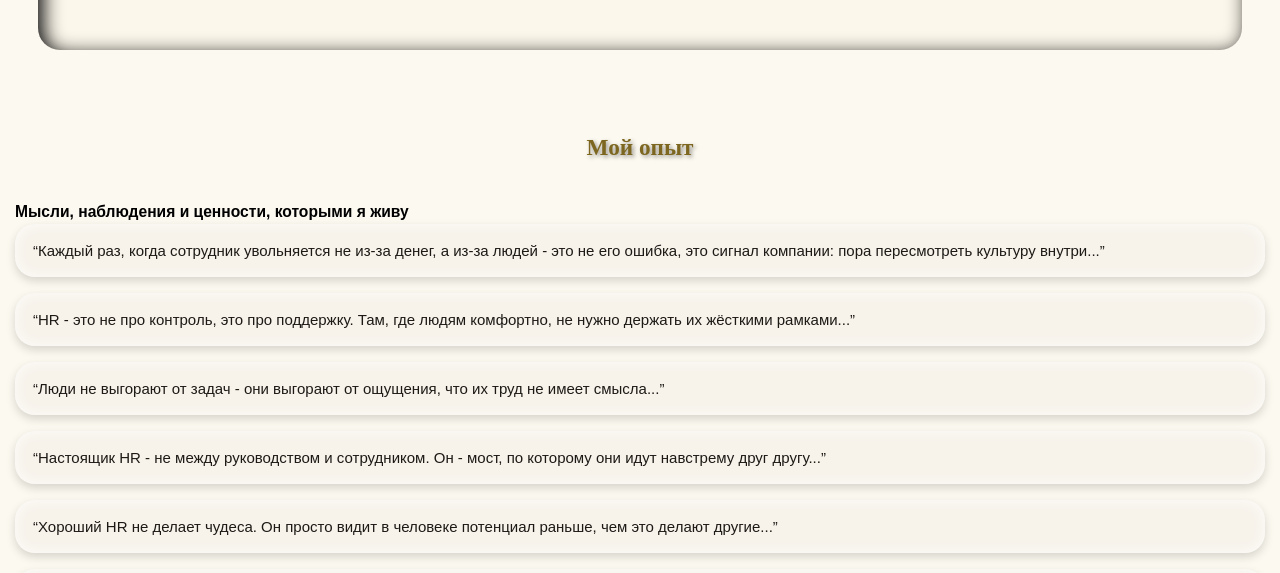
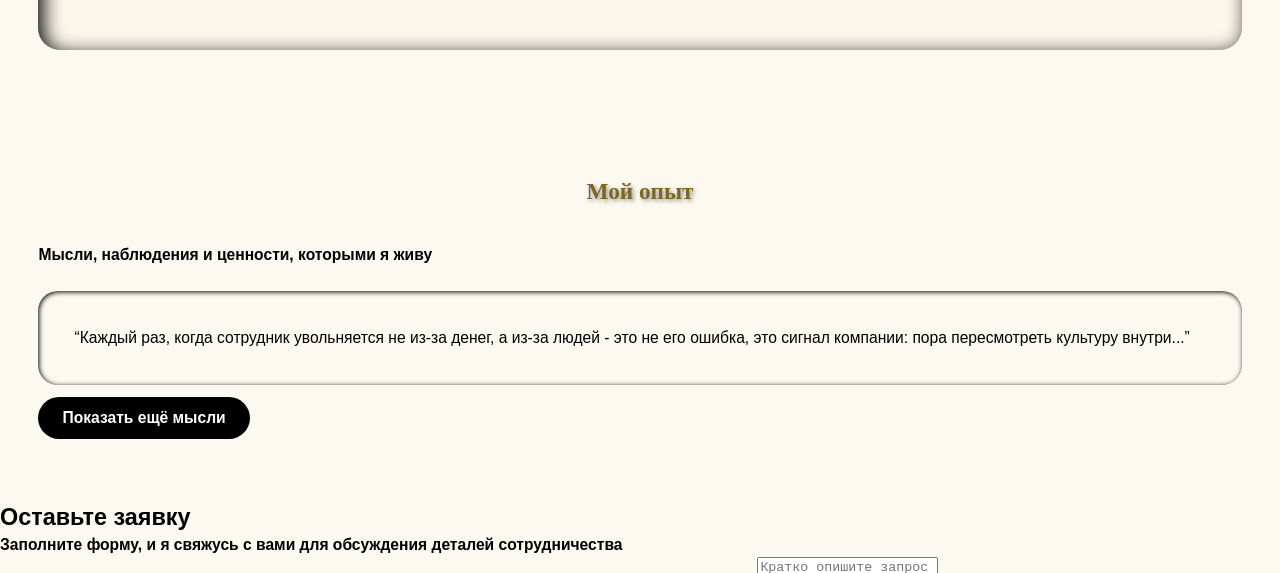
Before and after one commit to Foxiras/HR-manager, a plain HTML site: page index.html in a window 1280 px wide. Shown: the part 9170-9743 px from the top of the page. Drawn offline with Linux system fonts and the light colour scheme.

Commit message:
New_kod_v4

```diff
--- a/index.html
+++ b/index.html
@@ -454,6 +454,7 @@
           - это не его ошибка, это сигнал компании: пора пересмотреть культуру
           внутри...”
         </blockquote>
+        <div class="experience__more">
         <blockquote class="experience-container__card experience-card__2">
           “HR - это не про контроль, это про поддержку. Там, где людям
           комфортно, не нужно держать их жёсткими рамками...”
@@ -476,7 +477,11 @@
         <blockquote class="experience-container__card experience-card__7">
           “Моя мысля...”
         </blockquote>
+        </div>
       </div>
+      <button class="experience__toggle" type="button">
+    Показать ещё мысли
+  </button>
     </section>
 
     <!-- CONTACT FORM Оставить заявку-->
@@ -681,5 +686,20 @@ if (aboutSection && aboutToggle) {
 }
 </script>
 
+<script>
+  const experienceSection = document.querySelector('.experience');
+  const toggleBtn = document.querySelector('.experience__toggle');
+
+  if (experienceSection && toggleBtn) {
+    toggleBtn.addEventListener('click', () => {
+      const opened = experienceSection.classList.toggle('experience--open');
+      toggleBtn.textContent = opened
+        ? 'Скрыть мысли'
+        : 'Показать ещё мысли';
+    });
+  }
+</script>
+
+
 
 </html>
--- a/styles/style.css
+++ b/styles/style.css
@@ -628,41 +628,43 @@ html { scroll-behavior: smooth; }
 
 
 
-
-/* Блок "Мой опыт" — мобилка */
 .experience {
-  padding: 20px 15px;
+  padding: 5% 3%;
 }
 
-/* Контейнер с карточками */
 .experience-container {
   display: flex;
   flex-direction: column;
-  gap: 16px;
 }
 
-/* Карточка-цитата */
+/* карточки */
 .experience-container__card {
-  margin: 0;
-  padding: 16px 18px;
-  background: #f7f3eb;
+  padding: 3%;
   border-radius: 20px;
-  box-shadow:
-    inset 0 0 14px rgba(255,255,255,0.8),
-    0 4px 10px rgba(0,0,0,0.15);
-  font-size: 15px;
+  box-shadow: inset 1px 1px 5px rgba(0,0,0, 1);
   line-height: 1.4;
-  color: #1d1a16;
+  margin-top: 2%;
 }
 
-/* убираем спец-классы раскладки, чтобы не мешали на мобилке */
-.experience-card__1,
-.experience-card__2,
-.experience-card__3,
-.experience-card__4,
-.experience-card__5,
-.experience-card__6,
-.experience-card__7 {
-  grid-column: auto;
-  grid-row: auto;
+/* скрываемый блок с остальными мыслями */
+.experience__more {
+  max-height: 0;
+  overflow: hidden;
+  transition: max-height .35s ease;
 }
+
+/* кнопка */
+.experience__toggle {
+  margin-top: 12px;
+  padding: 1% 2%;
+  border-radius: 999px;
+  border: none;
+  background: black;
+  color: white;
+  font-weight: 600;
+  cursor: pointer;
+}
+
+.experience--open .experience__more {
+  max-height: 1000px;
+}
```
